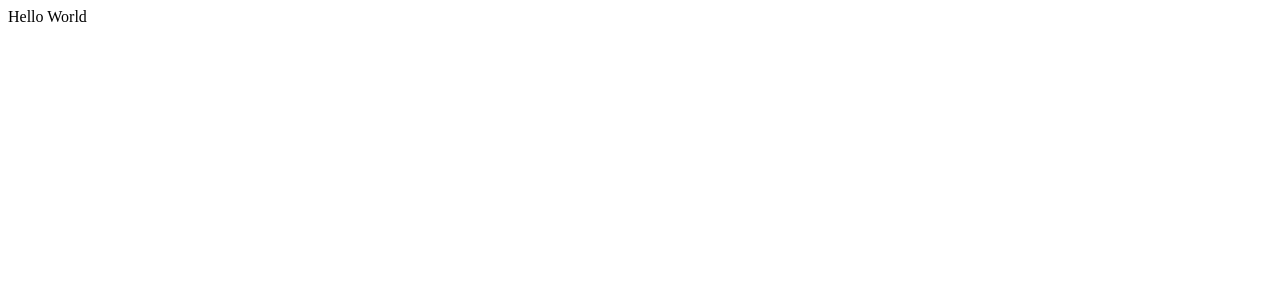
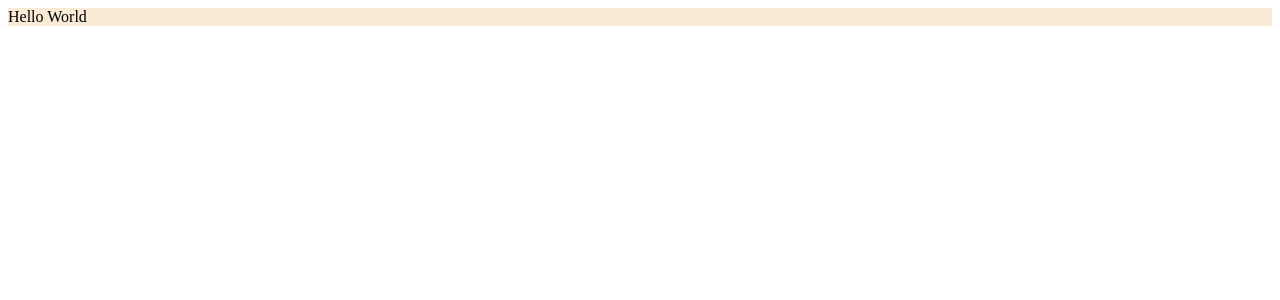
Before and after one commit to jatsri/colors-web, a React app: page / in a window 1280 px wide. Shown: the top 300 px of the page. Built offline with nearby package versions, Linux system fonts and the light colour scheme; the HTML template or start-up script is replaced by a standard one.

Commit message:
Integrate sass loader

```diff
--- /dev/null
+++ b/assets/components/app.scss
@@ -0,0 +1,3 @@
+div {
+  background: antiquewhite;
+}
--- /dev/null
+++ b/assets/index.scss
@@ -0,0 +1 @@
+@import "components/app";
--- a/client.js
+++ b/client.js
@@ -8,6 +8,8 @@ import receiveColors from './reducer/receiveColors';
 import addColors from './reducer/addColors';
 import removeColor from './reducer/removeColor';
 import App from './components/App'
+
+import './assets/index.scss';
 
 
 
--- a/components/App.js
+++ b/components/App.js
@@ -3,7 +3,7 @@ import { connect } from 'react-redux';
 
 class App extends React.Component {
     render() {
-        return (<div>{this.props.text}</div>)
+        return (<div className="color_container">{this.props.text}</div>)
     }
 
 }
--- a/package.json
+++ b/package.json
@@ -33,7 +33,11 @@
     "@babel/preset-react": "^7.10.4",
     "@babel/register": "^7.10.4",
     "babel-loader": "^8.1.0",
+    "css-loader": "^3.6.0",
+    "node-sass": "^4.14.1",
     "nodemon": "^2.0.4",
+    "sass-loader": "^8.0.2",
+    "style-loader": "^1.2.1",
     "webpack": "^4.43.0",
     "webpack-cli": "^3.3.12"
   }
--- a/server.js
+++ b/server.js
@@ -16,7 +16,7 @@ const app = express();
 
 const middlewares = [thunk];
 
-app.use('/assets', express.static(path.resolve(__dirname, 'assets')));
+app.use('/dist', express.static(path.resolve(__dirname, 'dist')));
 
 app.listen('5000', () => {
     console.log('Server is listening on 5000');
@@ -46,7 +46,7 @@ app.get('/', (req, res) => {
     const scripts = ` <script>
                    window.__STATE__ = ${JSON.stringify(preloadedState)}
                 </script>
-                <script src="/assets/client.js"></script>
+                <script src="/dist/client.js"></script>
                 `;
 
     const html = `<!DOCTYPE html>
--- a/webpack.config.js
+++ b/webpack.config.js
@@ -6,12 +6,23 @@ module.exports = {
         client: './client.js'
     },
     output: {
-        path: path.resolve(__dirname, 'assets'),
+        path: path.resolve(__dirname, 'dist'),
         filename: "[name].js"
     },
     module: {
         rules: [
-            { test: /\.js$/, exclude: /node_modules/, loader: "babel-loader" }
+            { test: /\.js$/, exclude: /node_modules/, loader: "babel-loader" },
+            {
+                test: /\.scss$/,
+                use: [
+                    'style-loader',
+                    'css-loader',
+                    'sass-loader'
+                ]
+            }
         ]
-    }
+    },
+    resolve: {
+        extensions: ['.js', '.jsx']
+    },
 };
```
